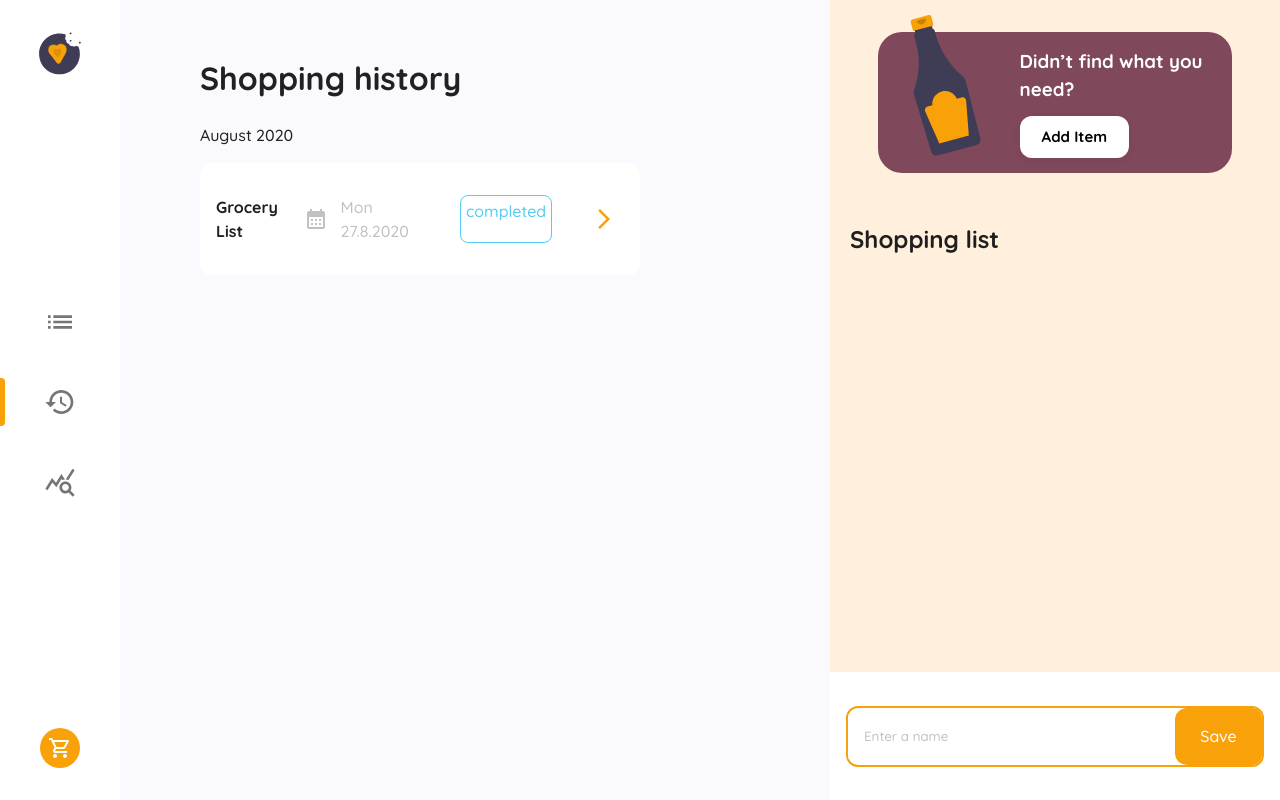
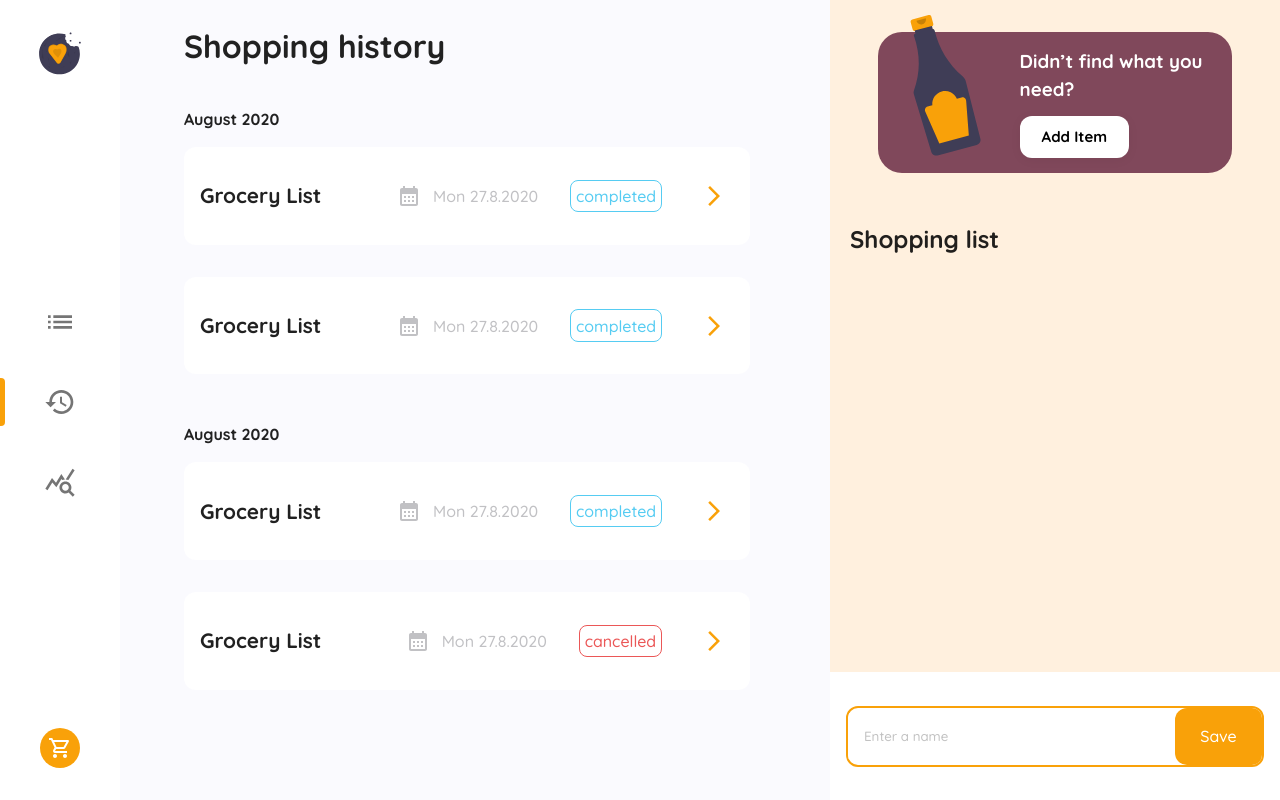
Before and after one commit to Joaquin-5/Shopping-List, a React (Vite) app in the folder Shopping-Front/: page /history in a window 1280 px wide. Built offline with nearby package versions, Linux system fonts and the light colour scheme.

Commit message:
Hystory page

```diff
--- a/Shopping-Front/src/components/cart/addItem/addItem.styles.css
+++ b/Shopping-Front/src/components/cart/addItem/addItem.styles.css
@@ -51,10 +51,6 @@
     font-family: 'Quicksand', sans-serif;
 }
 
-.option:hover {
-    background-color: #F2F2F2;
-}
-
 .submit-cancel {
     display: flex;
     gap: 1rem;
--- a/Shopping-Front/src/components/cart/cart.styles.css
+++ b/Shopping-Front/src/components/cart/cart.styles.css
@@ -113,12 +113,12 @@
     color: #FFFFFF;
     font-size: 1rem;
     font-family: 'Quicksand';
+    cursor: pointer;
 }
 
 @media (min-width: 768px) {
     .cart-container {
         padding: 0;
-        overflow: hidden;
         min-width: 450px;
     }
 
@@ -137,4 +137,8 @@
         left: 20px;
         transform: scale(1.1);
     }
+
+    .item-title {
+        font-size: 1.1rem;
+    }
 }
--- a/Shopping-Front/src/pages/history/History.tsx
+++ b/Shopping-Front/src/pages/history/History.tsx
@@ -9,8 +9,9 @@ import { Cart } from "../../components/cart";
 export const HistoryPage = () => {
   return (
     <div className="history-container">
+      <div className="content-container">
+        <h1 className="titulo-principal-history">Shopping history</h1>
         <div className="orders-container">
-        <h1>Shopping history</h1>
           <p className="fecha-mes">August 2020</p>
           <div className="order-container">
             <h2 className="titulo-pedido">Grocery List</h2>
@@ -20,9 +21,52 @@ export const HistoryPage = () => {
                 <p className="fecha-compra">Mon 27.8.2020</p>
               </div>
               <p className="estado estado-completed">completed</p>
-            <IconButton className="ver-detalle" sx={{color: '#F9A109'}}>
+              <IconButton className="ver-detalle" sx={{ color: "#F9A109" }}>
                 <ArrowForwardIosIcon />
               </IconButton>
+            </div>
+          </div>
+          <div className="order-container">
+            <h2 className="titulo-pedido">Grocery List</h2>
+            <div className="datos_pedido-container">
+              <div className="fecha-compra-container">
+                <CalendarMonthIcon />
+                <p className="fecha-compra">Mon 27.8.2020</p>
+              </div>
+              <p className="estado estado-completed">completed</p>
+              <IconButton className="ver-detalle" sx={{ color: "#F9A109" }}>
+                <ArrowForwardIosIcon />
+              </IconButton>
+            </div>
+          </div>
+        </div>
+        <div className="orders-container">
+          <p className="fecha-mes">August 2020</p>
+          <div className="order-container">
+            <h2 className="titulo-pedido">Grocery List</h2>
+            <div className="datos_pedido-container">
+              <div className="fecha-compra-container">
+                <CalendarMonthIcon />
+                <p className="fecha-compra">Mon 27.8.2020</p>
+              </div>
+              <p className="estado estado-completed">completed</p>
+              <IconButton className="ver-detalle" sx={{ color: "#F9A109" }}>
+                <ArrowForwardIosIcon />
+              </IconButton>
+            </div>
+          </div>
+          <div className="order-container">
+            <h2 className="titulo-pedido">Grocery List</h2>
+            <div className="datos_pedido-container">
+              <div className="fecha-compra-container">
+                <CalendarMonthIcon />
+                <p className="fecha-compra">Mon 27.8.2020</p>
+              </div>
+              <p className="estado estado-cancelled">cancelled</p>
+              <IconButton className="ver-detalle" sx={{ color: "#F9A109" }}>
+                <ArrowForwardIosIcon />
+              </IconButton>
+            </div>
           </div>
         </div>
       </div>
@@ -30,26 +74,3 @@ export const HistoryPage = () => {
     </div>
   );
 };
-
-{
-  /* <div className="header">
-        <h1 className="titulo-principal">
-          <span className="span">Shoppingify</span> allows you take your
-          shopping list wherever you go
-        </h1>
-        <div>
-          <TextField
-            label="With normal TextField"
-            id="outlined-start-adornment"
-            sx={{ m: 1, width: "25ch" }}
-            InputProps={{
-              startAdornment: (
-                <Icon>
-                  <SearchIcon />
-                </Icon>
-              ),
-            }}
-          />
-        </div>
-      </div> */
-}
--- a/Shopping-Front/src/pages/history/history.styles.css
+++ b/Shopping-Front/src/pages/history/history.styles.css
@@ -3,6 +3,26 @@
     display: flex;
     flex-direction: column;
     justify-content: space-between;
+    gap: 5rem;
+}
+
+.content-container {
+    display: flex;
+    flex-direction: column;
+}
+
+.titulo-principal-history {
+    text-align: center;
+}
+
+.orders-container {
+    display: flex;
+    flex-direction: column;
+    align-items: center;
+}
+
+.fecha-mes {
+    font-weight: bold;
 }
 
 .order-container {
@@ -10,23 +30,23 @@
     display: flex;
     flex-direction: column;
     justify-content: space-between;
-    width: 80%;
-    max-width: 900px;
+    width: 70%;
     align-items: center;
     background-color: #FFFFFF;
     border-radius: 12px;
+    margin-bottom: 2rem;
 }
 
 .datos_pedido-container {
     display: flex;
     flex-direction: column;
     justify-content: space-between;
-    gap: 2rem;
+    gap: .1rem;
 }
 
 .fecha-compra-container {
     display: flex;
-    flex-direction: column;
+    /* flex-direction: column; */
     justify-content: space-between;
     align-items: center;
     color: #C1C1C4;
@@ -41,6 +61,7 @@
     border-radius: 8px;
     padding: .2rem .3rem;
     user-select: none;
+    text-align: center;
 }
 
 .estado-completed {
@@ -58,12 +79,33 @@
         flex-direction: row;
     }
 
-    .orders-container {
-        padding: 2rem 5rem;
+    .content-container {
+        margin-left: 4rem;
         flex: 1;
     }
 
     .order-container, .datos_pedido-container, .fecha-compra-container {
         flex-direction: row;
     }
+
+    .orders-container {
+        align-items: flex-start;
+        gap: 0;
+    }
+
+    .order-container {
+        width: 100%;
+    }
+
+    .datos_pedido-container {
+        gap: 2rem;
+    }
+
+    .titulo-pedido {
+        font-size: 1.3rem;
+    }
+
+    .titulo-principal-history {
+        text-align: left;
+    }
 }
```
Also changed, not shown: Shopping-Front/public/undraw_shopping_app_flsj 1.svg (added). Lines whose indentation alone changed are shown as unchanged.
